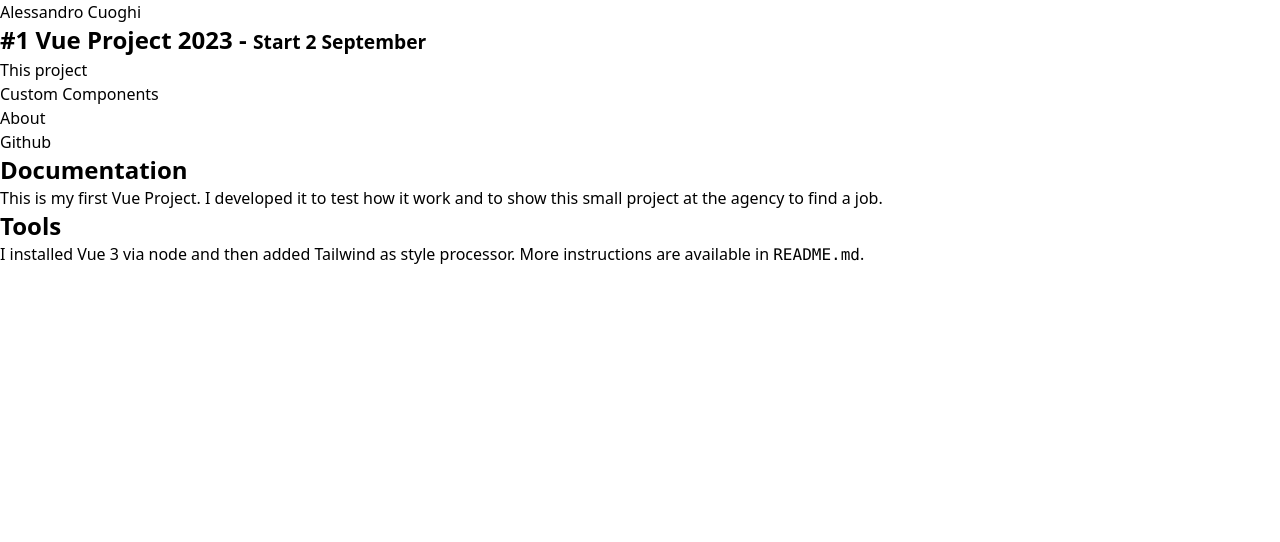
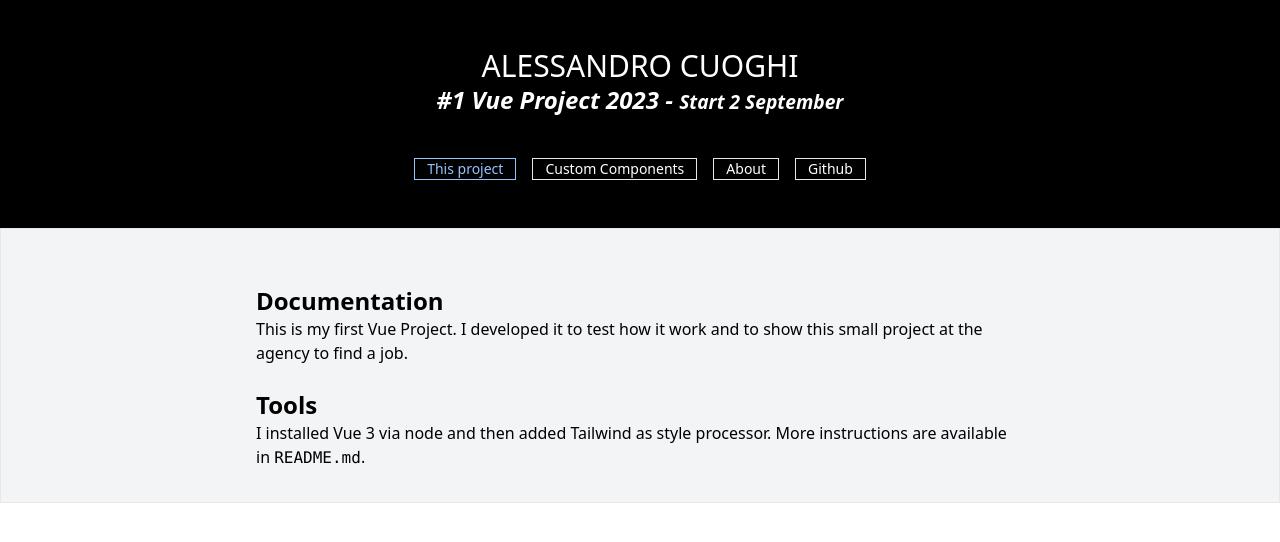
Before and after one commit to agileontheweb/vue-learn, a Vue app: page / in a window 1280 px wide. Shown: the top 542 px of the page. Built offline with nearby package versions, Linux system fonts and the light colour scheme.

Commit message:
Fix Config tailwind. Get suggestion from Terminal.

```diff
--- a/tailwind.config.js
+++ b/tailwind.config.js
@@ -1,9 +1,8 @@
 /** @type {import('tailwindcss').Config} */
 module.exports = {
-  purge: ['./index.html', './src/**/*.{vue,js,ts,jsx,tsx}'],
-  content: [],
+  content: ['./index.html', './src/**/*.{vue,js,ts,jsx,tsx}'],
   theme: {
     extend: {},
   },
   plugins: [],
-}
+};
```
